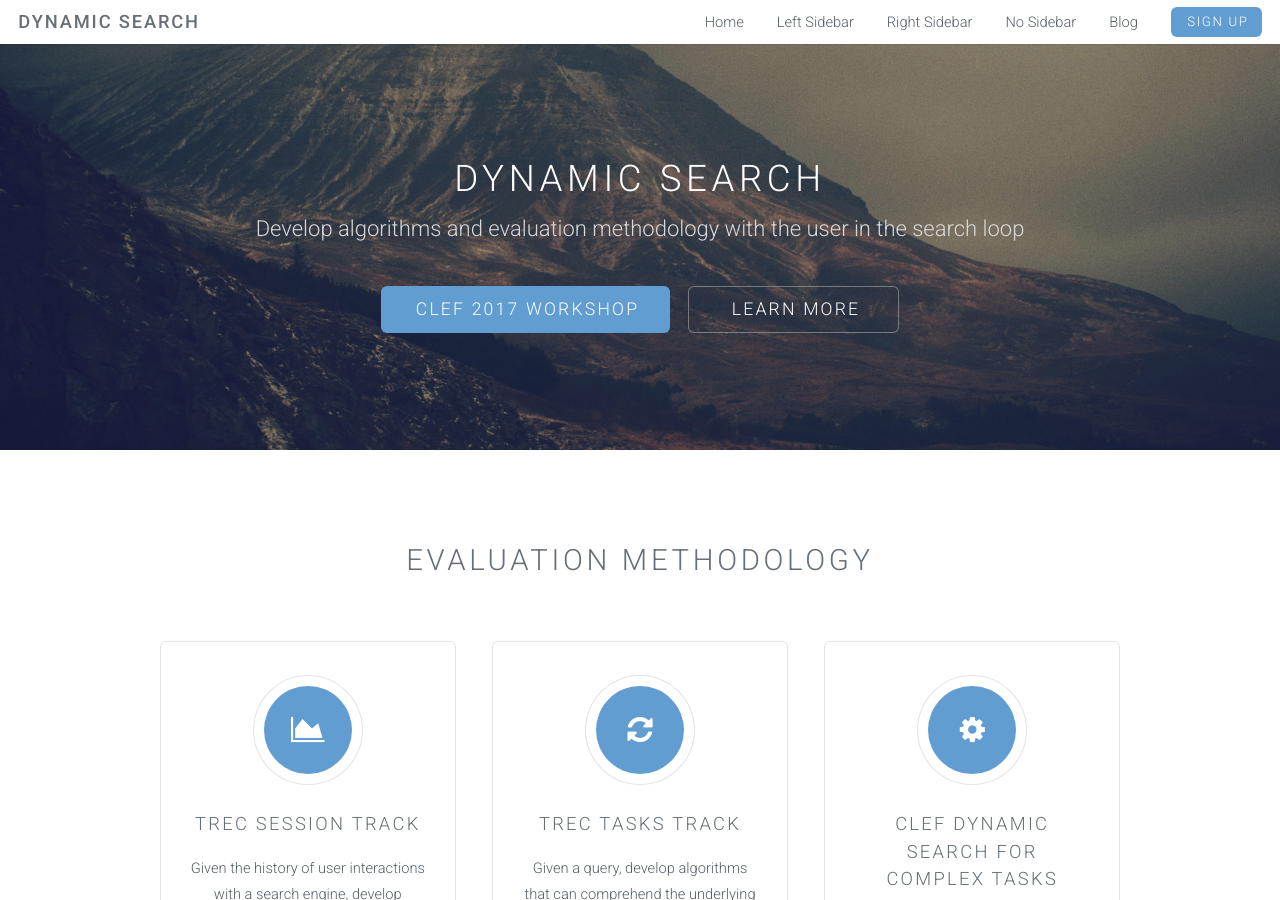
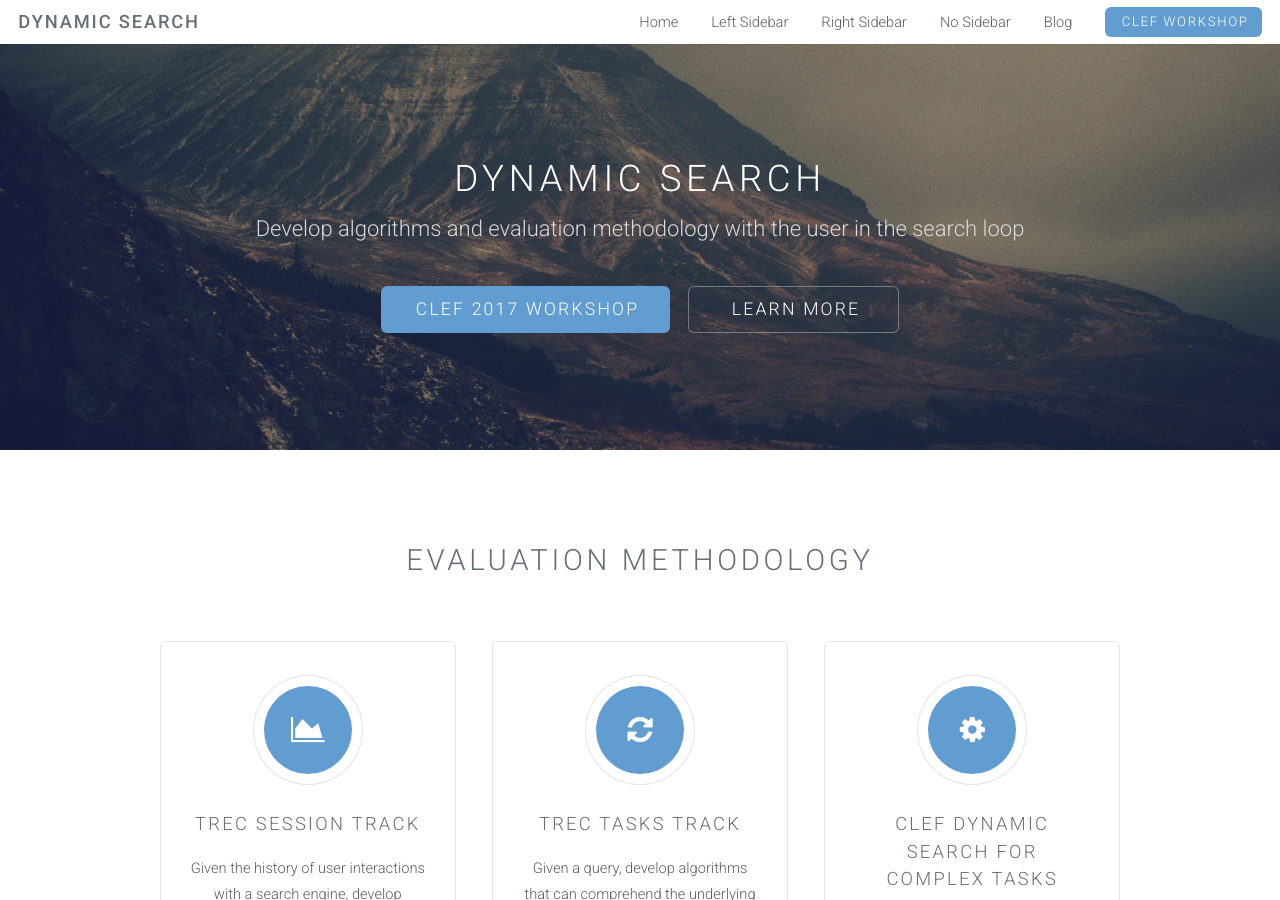
Before and after one commit to ekanou/dynamicsearch, a Jekyll site: the page built from index.html, in a window 1280 px wide and 900 px high. Built offline with Jekyll 4.4.1, drawn with Linux system fonts in a browser that asks for light colours.

Commit message:
Update header.html

```diff
--- a/_includes/header.html
+++ b/_includes/header.html
@@ -13,7 +13,7 @@
                     <li><a class="page-link" href="{{ page.url | prepend: site.baseurl }}">{{ page.title }}</a></li>
                   {% endif %}
             {% endfor %}
-            <li><a href="#" class="button special">Sign Up</a></li>
+            <li><a href="#" class="button special">CLEF Workshop</a></li>
         </ul>
     </nav>
 </header>
```
